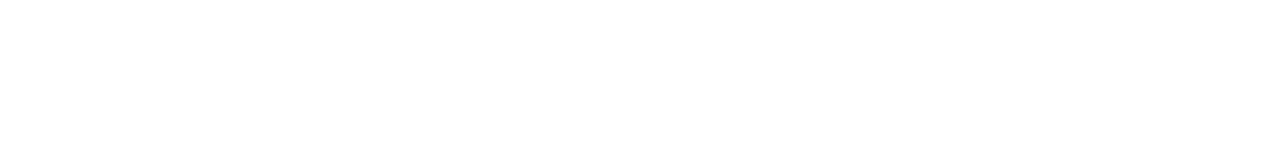
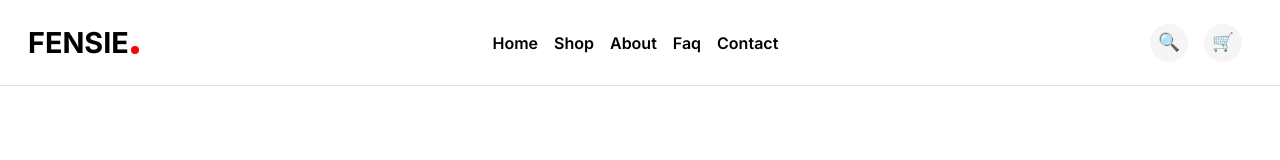
Before and after one commit to phuc-nguy3n/e-commerce-basic, a plain HTML site: page index.html in a window 1280 px wide. Drawn offline with nearby package versions, Linux system fonts and the light colour scheme.

Commit message:
feat: Implement responsive FENSIE header design and styling

```diff
--- a/css/style.css
+++ b/css/style.css
@@ -34,3 +34,46 @@ svg {
     display: block;
     max-width: 100%;
 }
+
+.logo-text {
+    font-size: 1.8rem;
+    font-weight: 900;
+    position: relative;
+    display: inline-block;
+}
+
+.logo-text::after {
+    content: "";
+    position: absolute;
+    bottom: 15px;
+    right: -10px;
+    width: 8px;
+    height: 8px;
+    background-color: #ff0000;
+    border-radius: 50%;
+    /* Tạo hình tròn */
+}
+
+.navbar-nav .nav-link {
+    font-size: 1rem;
+    font-weight: 600;
+    color: #000 !important;
+    padding-right: 15px;
+    padding-left: 15px;
+}
+
+.icon-link {
+    display: flex;
+    justify-content: center;
+    align-items: center;
+    width: 38px;
+    height: 38px;
+    background-color: #f5f5f5;
+    border-radius: 50%;
+    font-size: 1.1rem;
+    margin-right: 10px;
+}
+
+.icon-link:hover {
+    background-color: #e0e0e0;
+}
--- a/index.html
+++ b/index.html
@@ -25,6 +25,65 @@
     <link rel="stylesheet" href="css/style.css" />
   </head>
   <body>
+    <header>
+      <nav class="navbar navbar-expand-lg bg-white p-3 border-bottom">
+        <div class="container-fluid">
+          <a class="navbar-brand logo-text" href="#">FENSIE</a>
+
+          <button
+            class="navbar-toggler"
+            type="button"
+            data-bs-toggle="collapse"
+            data-bs-target="#mainNavbar"
+            aria-controls="mainNavbar"
+            aria-expanded="false"
+            aria-label="Toggle navigation"
+          >
+            <span class="navbar-toggler-icon"></span>
+          </button>
+
+          <div
+            class="collapse navbar-collapse justify-content-end"
+            id="mainNavbar"
+          >
+            <ul class="navbar-nav mx-auto mb-2 mb-lg-0">
+              <li class="nav-item">
+                <a class="nav-link active" aria-current="page" href="#">Home</a>
+              </li>
+              <li class="nav-item">
+                <a class="nav-link" href="#">Shop</a>
+              </li>
+              <li class="nav-item">
+                <a class="nav-link" href="#">About</a>
+              </li>
+              <li class="nav-item">
+                <a class="nav-link" href="#">Faq</a>
+              </li>
+              <li class="nav-item">
+                <a class="nav-link" href="#">Contact</a>
+              </li>
+            </ul>
+
+            <div class="d-flex align-items-center ms-lg-4">
+              <a href="#" class="nav-link text-dark me-3 icon-link">🔍</a>
+              <a href="#" class="nav-link text-dark icon-link">🛒</a>
+            </div>
+          </div>
+        </div>
+      </nav>
+    </header>
+
+    <!-- Bootstrap JS and Popper.js -->
+    <script
+      src="https://cdn.jsdelivr.net/npm/@popperjs/core@2.11.8/dist/umd/popper.min.js"
+      crossorigin="anonymous"
+    ></script>
+    <script
+      src="https://cdn.jsdelivr.net/npm/bootstrap@5.3.3/dist/js/bootstrap.min.js"
+      crossorigin="anonymous"
+    ></script>
+
+    <!-- Custom JS -->
     <script type="module" src="js/app.js"></script>
   </body>
 </html>
```
